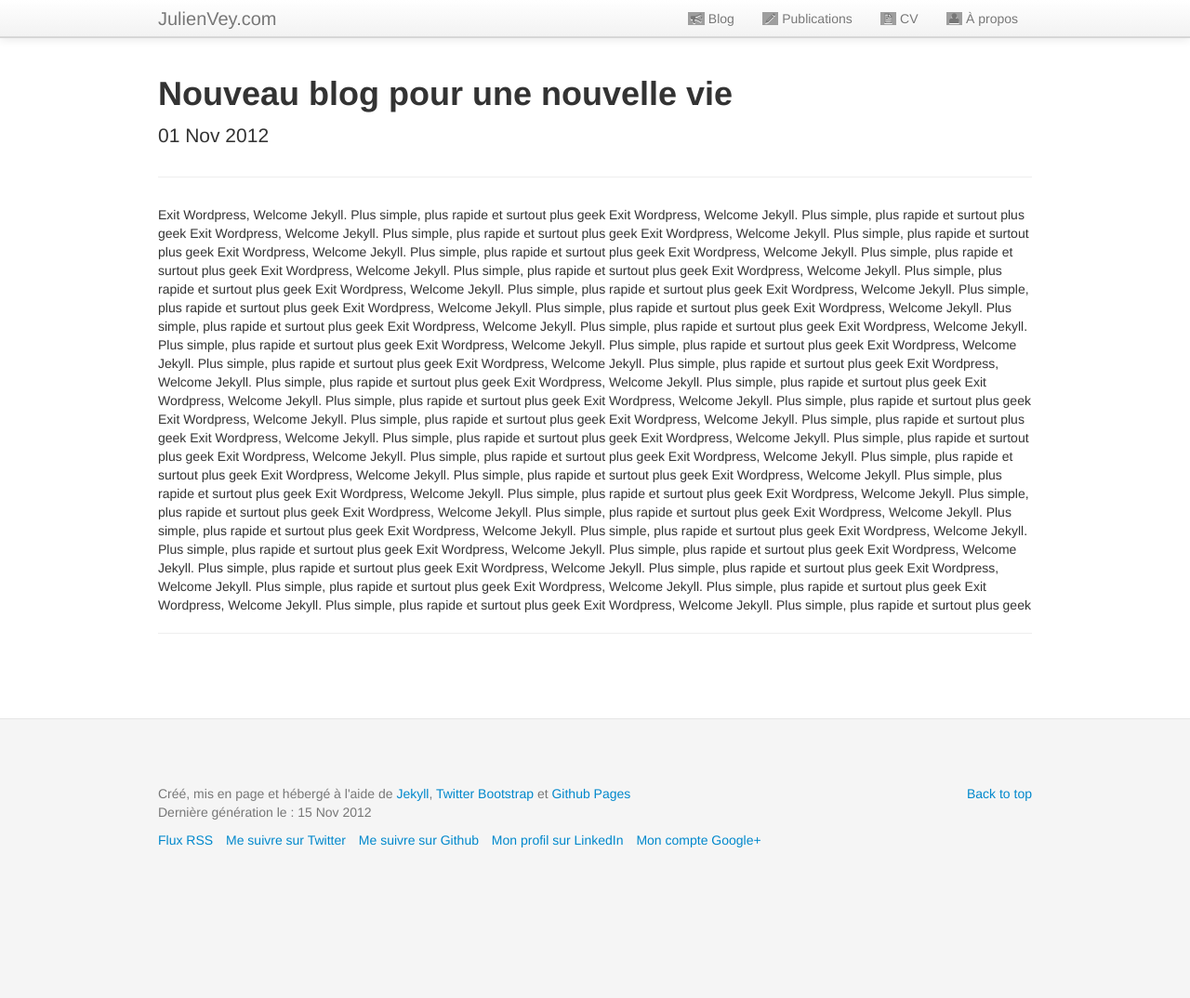
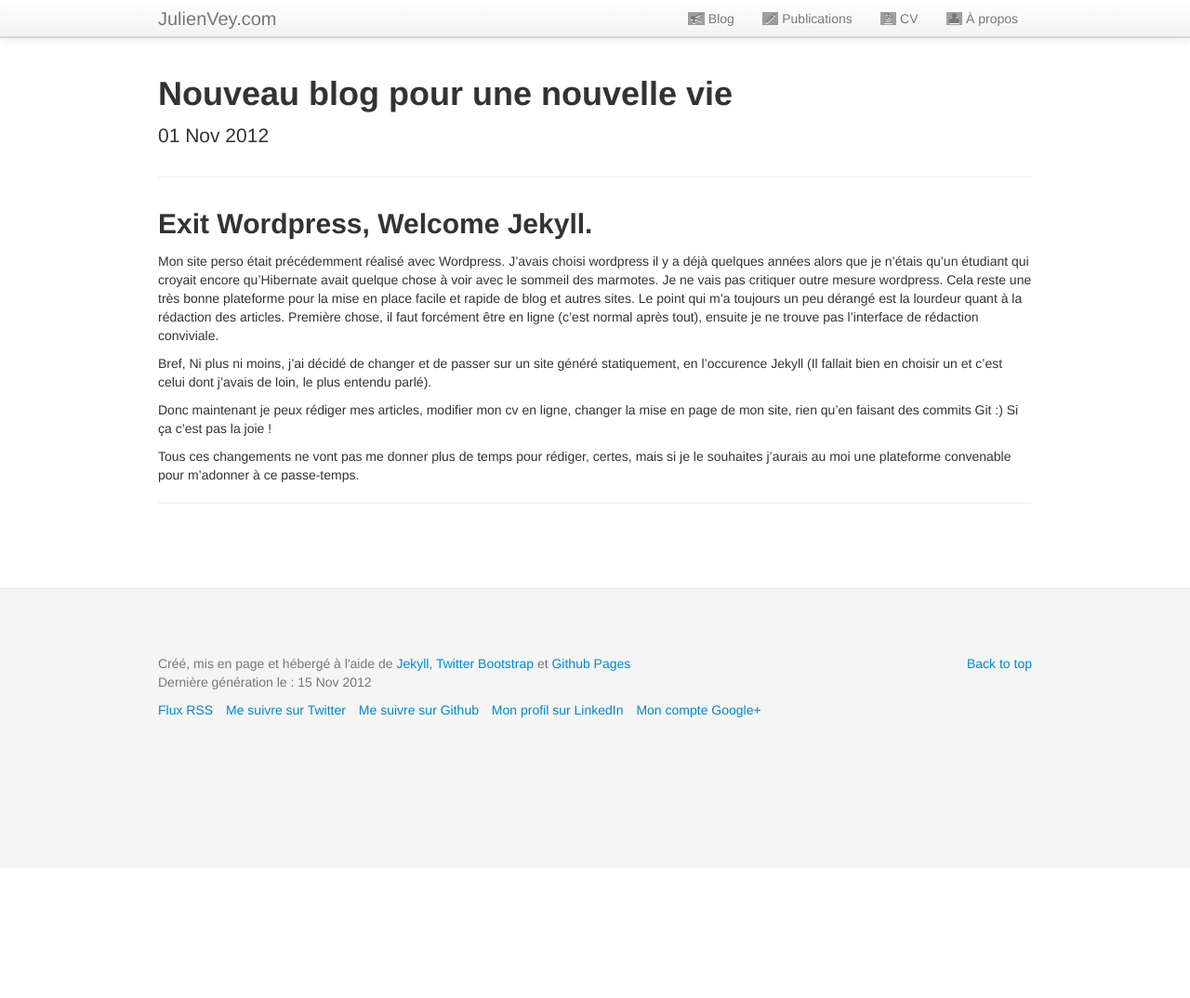
Before and after one commit to julienvey/julienvey.en, a Jekyll site: the page built from _posts/2012-10-15-nouveau-blog-pour-une-nouvelle-vie.md, in a window 1280 px wide. Shown: the whole page at 93% size. Built offline with Jekyll 4.4.1, drawn with Linux system fonts in a browser that asks for light colours; Markdown is read by kramdown in place of the engine named in the settings; comment, search, counter and statistics services are not loaded; after the commit the page ends 934 px from its top, so only the background shows below that; grey boxes are pictures that could not be loaded.

Commit message:
some minor modifications

```diff
--- a/_posts/2012-10-15-nouveau-blog-pour-une-nouvelle-vie.md
+++ b/_posts/2012-10-15-nouveau-blog-pour-une-nouvelle-vie.md
@@ -6,87 +6,12 @@ title: Nouveau blog pour une nouvelle vie
 more : 100
 ---
 
-Exit Wordpress, Welcome Jekyll.
-Plus simple, plus rapide et surtout plus geek
-Exit Wordpress, Welcome Jekyll.
-Plus simple, plus rapide et surtout plus geek
-Exit Wordpress, Welcome Jekyll.
-Plus simple, plus rapide et surtout plus geek
-Exit Wordpress, Welcome Jekyll.
-Plus simple, plus rapide et surtout plus geek
-Exit Wordpress, Welcome Jekyll.
-Plus simple, plus rapide et surtout plus geek
-Exit Wordpress, Welcome Jekyll.
-Plus simple, plus rapide et surtout plus geek
-Exit Wordpress, Welcome Jekyll.
-Plus simple, plus rapide et surtout plus geek
-Exit Wordpress, Welcome Jekyll.
-Plus simple, plus rapide et surtout plus geek
-Exit Wordpress, Welcome Jekyll.
-Plus simple, plus rapide et surtout plus geek
-Exit Wordpress, Welcome Jekyll.
-Plus simple, plus rapide et surtout plus geek
-Exit Wordpress, Welcome Jekyll.
-Plus simple, plus rapide et surtout plus geek
-Exit Wordpress, Welcome Jekyll.
-Plus simple, plus rapide et surtout plus geek
-Exit Wordpress, Welcome Jekyll.
-Plus simple, plus rapide et surtout plus geek
-Exit Wordpress, Welcome Jekyll.
-Plus simple, plus rapide et surtout plus geek
-Exit Wordpress, Welcome Jekyll.
-Plus simple, plus rapide et surtout plus geek
-Exit Wordpress, Welcome Jekyll.
-Plus simple, plus rapide et surtout plus geek
-Exit Wordpress, Welcome Jekyll.
-Plus simple, plus rapide et surtout plus geek
-Exit Wordpress, Welcome Jekyll.
-Plus simple, plus rapide et surtout plus geek
-Exit Wordpress, Welcome Jekyll.
-Plus simple, plus rapide et surtout plus geek
-Exit Wordpress, Welcome Jekyll.
-Plus simple, plus rapide et surtout plus geek
-Exit Wordpress, Welcome Jekyll.
-Plus simple, plus rapide et surtout plus geek
-Exit Wordpress, Welcome Jekyll.
-Plus simple, plus rapide et surtout plus geek
-Exit Wordpress, Welcome Jekyll.
-Plus simple, plus rapide et surtout plus geek
-Exit Wordpress, Welcome Jekyll.
-Plus simple, plus rapide et surtout plus geek
-Exit Wordpress, Welcome Jekyll.
-Plus simple, plus rapide et surtout plus geek
-Exit Wordpress, Welcome Jekyll.
-Plus simple, plus rapide et surtout plus geek
-Exit Wordpress, Welcome Jekyll.
-Plus simple, plus rapide et surtout plus geek
-Exit Wordpress, Welcome Jekyll.
-Plus simple, plus rapide et surtout plus geek
-Exit Wordpress, Welcome Jekyll.
-Plus simple, plus rapide et surtout plus geek
-Exit Wordpress, Welcome Jekyll.
-Plus simple, plus rapide et surtout plus geek
-Exit Wordpress, Welcome Jekyll.
-Plus simple, plus rapide et surtout plus geek
-Exit Wordpress, Welcome Jekyll.
-Plus simple, plus rapide et surtout plus geek
-Exit Wordpress, Welcome Jekyll.
-Plus simple, plus rapide et surtout plus geek
-Exit Wordpress, Welcome Jekyll.
-Plus simple, plus rapide et surtout plus geek
-Exit Wordpress, Welcome Jekyll.
-Plus simple, plus rapide et surtout plus geek
-Exit Wordpress, Welcome Jekyll.
-Plus simple, plus rapide et surtout plus geek
-Exit Wordpress, Welcome Jekyll.
-Plus simple, plus rapide et surtout plus geek
-Exit Wordpress, Welcome Jekyll.
-Plus simple, plus rapide et surtout plus geek
-Exit Wordpress, Welcome Jekyll.
-Plus simple, plus rapide et surtout plus geek
-Exit Wordpress, Welcome Jekyll.
-Plus simple, plus rapide et surtout plus geek
-Exit Wordpress, Welcome Jekyll.
-Plus simple, plus rapide et surtout plus geek
-Exit Wordpress, Welcome Jekyll.
-Plus simple, plus rapide et surtout plus geek
+##Exit Wordpress, Welcome Jekyll.
+
+Mon site perso était précédemment réalisé avec Wordpress. J'avais choisi wordpress il y a déjà quelques années alors que je n'étais qu'un étudiant qui croyait encore qu'Hibernate avait quelque chose à voir avec le sommeil des marmotes. Je ne vais pas critiquer outre mesure wordpress. Cela reste une très bonne plateforme pour la mise en place facile et rapide de blog et autres sites. Le point qui m'a toujours un peu dérangé est la lourdeur quant à la rédaction des articles. Première chose, il faut forcément être en ligne (c'est normal après tout), ensuite je ne trouve pas l'interface de rédaction conviviale.
+
+Bref, Ni plus ni moins, j'ai décidé de changer et de passer sur un site généré statiquement, en l'occurence Jekyll (Il fallait bien en choisir un et c'est celui dont j'avais de loin, le plus entendu parlé).
+
+Donc maintenant je peux rédiger mes articles, modifier mon cv en ligne, changer la mise en page de mon site, rien qu'en faisant des commits Git :) Si ça c'est pas la joie !
+
+Tous ces changements ne vont pas me donner plus de temps pour rédiger, certes, mais si je le souhaites j'aurais au moi une plateforme convenable pour m'adonner à ce passe-temps.
--- a/presentations/dart-code-armor/index.html
+++ b/presentations/dart-code-armor/index.html
@@ -724,7 +724,7 @@ someElement.appendChild(t.content.cloneNode());</pre>
     <br>
     <p>Les spécifications n'en sont qu'à l'état Draft</p>
     <br>
-    <p>Ces fonctionnalités ne sont donc pas encore disponible dans tous nos navigateurs</p>
+    <p>Ces fonctionnalités ne sont donc pas encore disponibles dans tous nos navigateurs</p>
     <br>
     <p>Que fait Dart pour y remédier ?</p>
   </article>
```
Also changed, not shown: index.html (+10 -10 lines), 1 other file.
